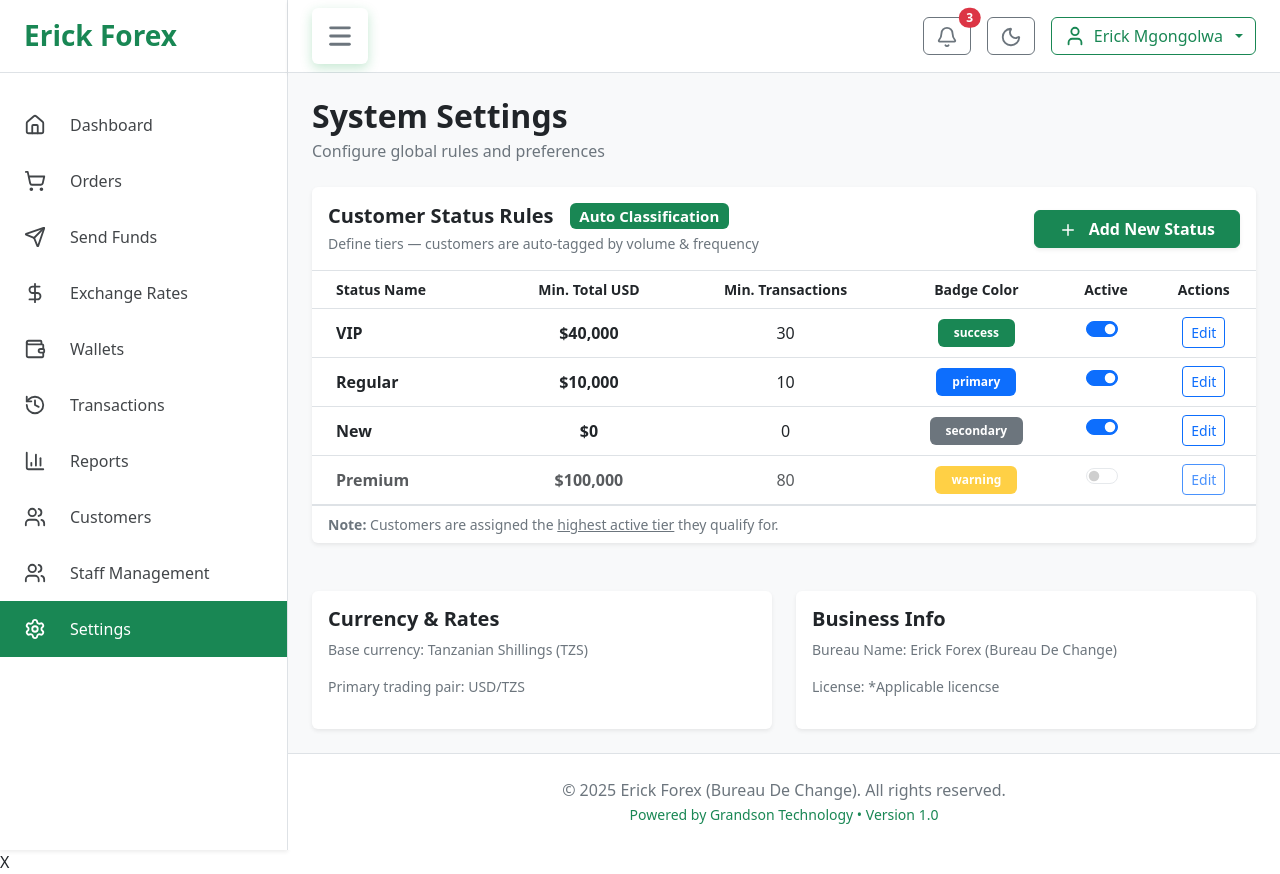
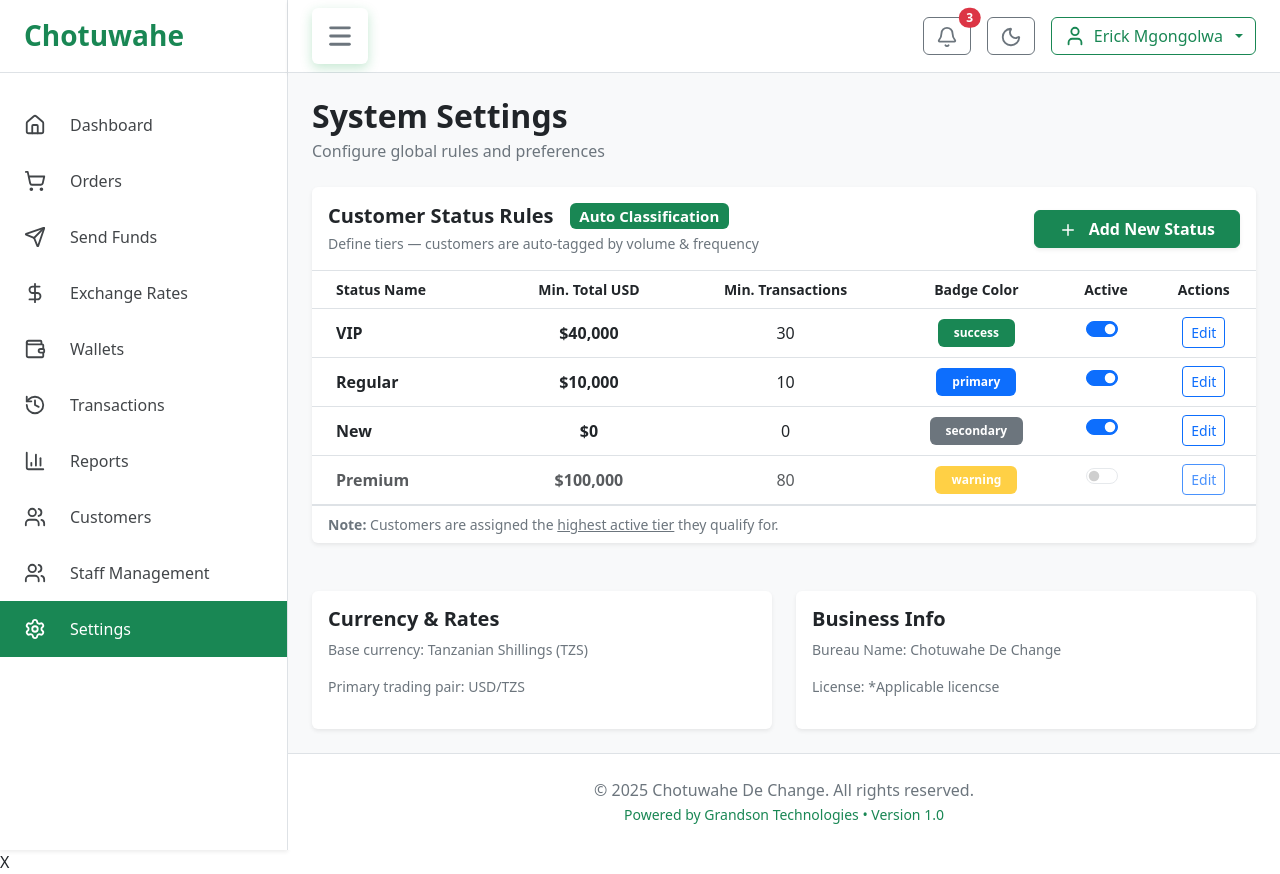
Before and after one commit to Netlity/erick-forex-app, a React (Vite) app: page /settings in a window 1280 px wide. Built offline with nearby package versions, Linux system fonts and the light colour scheme; sample sign-in values are in the browser's storage.

Commit message:
Changed system name

```diff
--- a/src/components/Layout.jsx
+++ b/src/components/Layout.jsx
@@ -50,7 +50,7 @@
           {/* Clean Header - Same height as topbar, NO extra button */}
           <div className="p-4 border-bottom d-flex align-items-center" style={{ height: "73px" }}>
             <h3 className={`mb-0 text-success fw-bold ${!sidebarOpen && "d-none"}`}>
-              Erick Forex
+              Chotuwahe
             </h3>
           </div>
 
@@ -144,9 +144,9 @@
           <footer className="bg-white border-top py-4 mt-auto">
             <div className="text-center">
               <p className="mb-0 text-muted">
-                 © {new Date().getFullYear()} Erick Forex (Bureau De Change). All rights reserved.
+                 © {new Date().getFullYear()} Chotuwahe De Change. All rights reserved.
                 <br />
-                <small className="text-success">Powered by Grandson Technology • Version 1.0</small>
+                <small className="text-success">Powered by Grandson Technologies • Version 1.0</small>
               </p>
             </div>
           </footer>
--- a/src/pages/Login.jsx
+++ b/src/pages/Login.jsx
@@ -18,7 +18,7 @@
       <div className="card shadow" style={{ maxWidth: "420px", width: "100%" }}>
         <div className="card-body p-5">
           <div className="text-center mb-4">
-            <h2 className="text-success fw-bold">Erick Forex</h2>
+            <h2 className="text-success fw-bold">Chotuwahe</h2>
             <p className="text-muted">Staff Login</p>
           </div>
 
@@ -44,7 +44,7 @@
 
           <div className="text-center mt-4">
             <small className="text-muted">
-              © {new Date().getFullYear()} Erick Forex. All rights reserved.
+              © {new Date().getFullYear()} Chotuwahe. All rights reserved.
             </small>
           </div>
         </div>
--- a/src/pages/Settings.jsx
+++ b/src/pages/Settings.jsx
@@ -283,7 +283,7 @@
           <div className="card border-0 shadow-sm">
             <div className="card-body">
               <h5 className="fw-semibold">Business Info</h5>
-              <p className="text-muted small">Bureau Name: Erick Forex (Bureau De Change)</p>
+              <p className="text-muted small">Bureau Name: Chotuwahe De Change</p>
               <p className="text-muted small">License: *Applicable licencse</p>
             </div>
           </div>
```
